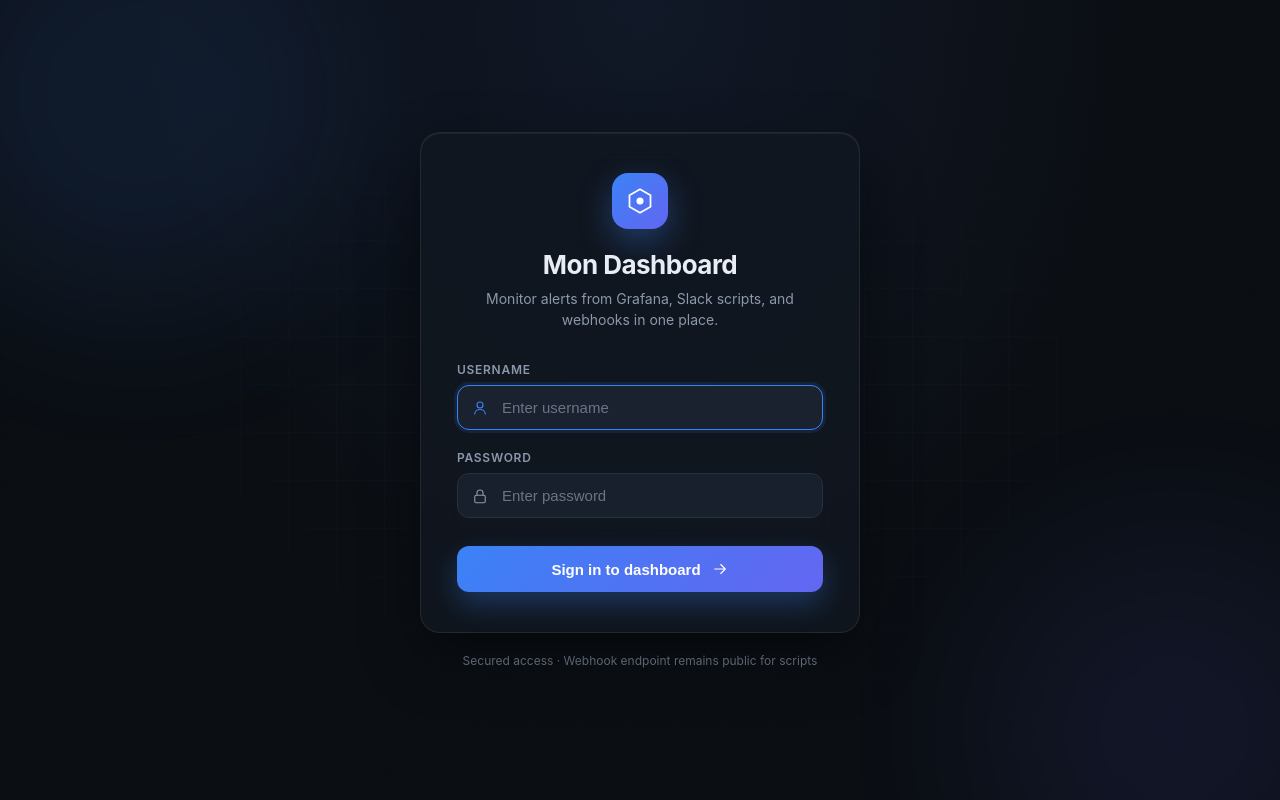
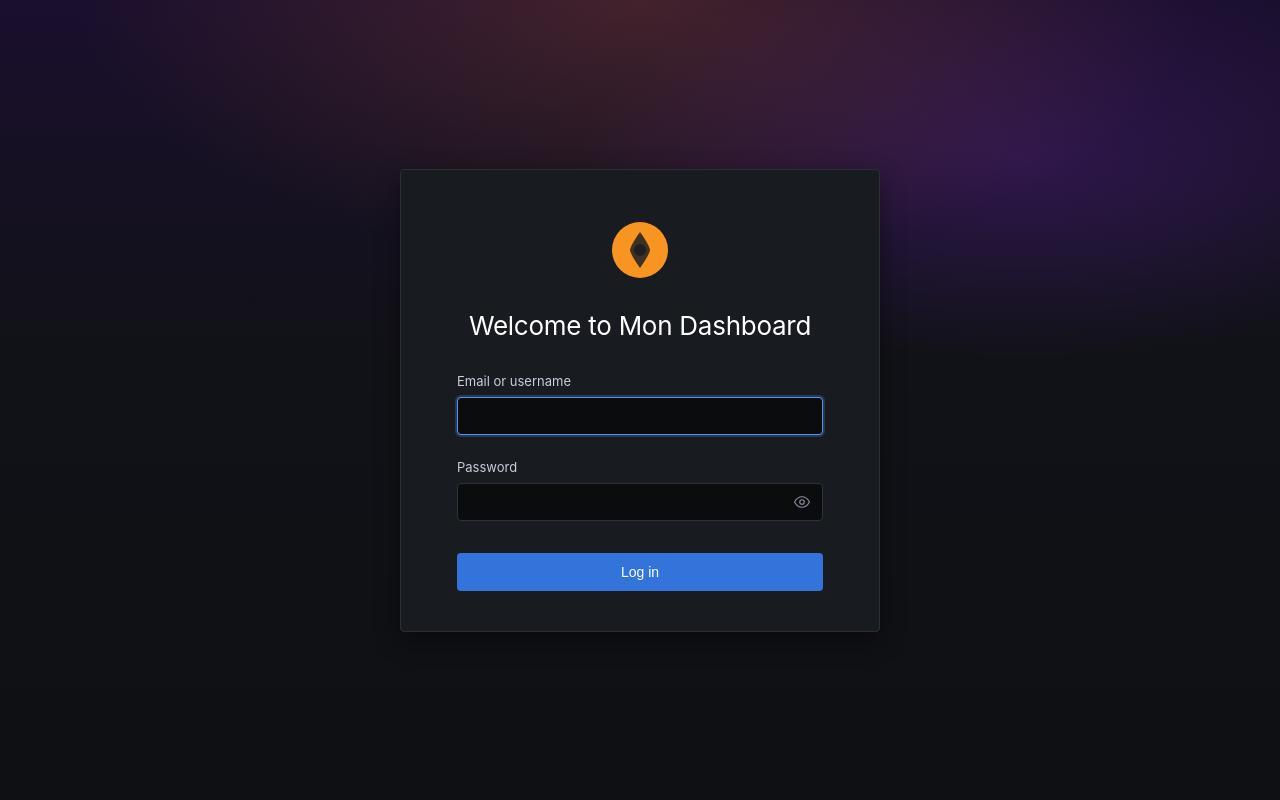
Before and after one commit to samyajyoti/api_monitoring_python, a FastAPI app: page /login in a window 1280 px wide. Run offline with FastAPI, Linux system fonts and the light colour scheme.

Commit message:
Restyle login and time picker to match Grafana UI.
Use purple gradient login card with blue button and a compact time selector with IST timezone label.

Co-authored-by: Cursor <cursoragent@cursor.com>

```diff
--- a/static/css/style.css
+++ b/static/css/style.css
@@ -111,14 +111,22 @@ body {
 .topbar {
   display: flex;
   justify-content: space-between;
-  align-items: flex-start;
+  align-items: center;
+  flex-wrap: wrap;
+  gap: 16px;
   margin-bottom: 24px;
 }
 
 .topbar h2 { font-size: 24px; font-weight: 700; }
 .subtitle { color: var(--muted); font-size: 14px; margin-top: 4px; }
 
-.topbar-actions { display: flex; align-items: center; gap: 12px; }
+.topbar-actions {
+  display: flex;
+  align-items: center;
+  flex-wrap: wrap;
+  gap: 10px;
+  justify-content: flex-end;
+}
 
 .live-indicator {
   display: flex;
@@ -369,316 +377,212 @@ body {
   .app { grid-template-columns: 1fr; }
   .sidebar { display: none; }
   .main { padding: 16px; }
-  .topbar { flex-direction: column; gap: 16px; }
-  .topbar-actions { flex-wrap: wrap; width: 100%; }
-  .time-select-wrap { min-width: 100%; }
+  .topbar-actions { width: 100%; justify-content: flex-start; }
+  .grafana-time-picker { width: 100%; }
   .login-card { padding: 32px 24px; }
 }
 
-.time-filter {
+/* ── Grafana-style time picker ── */
+
+.grafana-time-picker {
   position: relative;
+  display: inline-flex;
+  align-items: center;
+  gap: 8px;
+  height: 32px;
+  padding: 0 10px;
+  background: #111217;
+  border: 1px solid #2c3235;
+  border-radius: 4px;
+  cursor: pointer;
+  flex-shrink: 0;
+  transition: border-color 0.15s, background 0.15s;
 }
 
-.time-select-wrap {
-  position: relative;
-  display: flex;
-  align-items: center;
-  min-width: 190px;
-  background: linear-gradient(135deg, rgba(59, 130, 246, 0.12), rgba(99, 102, 241, 0.08));
-  border: 1px solid rgba(59, 130, 246, 0.25);
-  border-radius: 999px;
-  padding: 0 36px 0 40px;
-  box-shadow: 0 4px 20px rgba(59, 130, 246, 0.08);
-  transition: border-color 0.2s, box-shadow 0.2s, transform 0.2s;
+.grafana-time-picker:hover {
+  border-color: #40464d;
+  background: #161719;
 }
 
-.time-select-wrap:hover {
-  border-color: rgba(59, 130, 246, 0.45);
-  box-shadow: 0 6px 24px rgba(59, 130, 246, 0.14);
+.grafana-time-icon {
+  width: 16px;
+  height: 16px;
+  color: #ccccdc;
+  flex-shrink: 0;
 }
 
-.time-select-wrap:focus-within {
-  border-color: var(--accent);
-  box-shadow: 0 0 0 3px rgba(59, 130, 246, 0.15);
-}
-
-.time-select-icon {
-  position: absolute;
-  left: 14px;
-  width: 16px;
-  height: 16px;
-  color: var(--accent);
+.grafana-time-label {
+  font-size: 13px;
+  color: #ccccdc;
+  white-space: nowrap;
   pointer-events: none;
 }
 
-.time-select-chevron {
-  position: absolute;
-  right: 12px;
-  width: 16px;
-  height: 16px;
-  color: var(--muted);
+.grafana-time-tz {
+  font-size: 13px;
+  font-weight: 600;
+  color: #ff9830;
+  white-space: nowrap;
   pointer-events: none;
 }
 
-.time-select {
-  appearance: none;
-  -webkit-appearance: none;
-  width: 100%;
-  background: transparent;
-  border: none;
-  color: var(--text);
-  padding: 10px 0;
-  font-size: 13px;
-  font-weight: 500;
-  cursor: pointer;
-  outline: none;
+.grafana-time-chevron {
+  width: 14px;
+  height: 14px;
+  color: #8e8ea0;
+  flex-shrink: 0;
+  pointer-events: none;
 }
 
-.time-select option,
-.time-select optgroup {
-  background: var(--surface);
-  color: var(--text);
+.grafana-time-select {
+  position: absolute;
+  inset: 0;
+  width: 100%;
+  height: 100%;
+  opacity: 0;
+  cursor: pointer;
+  border: none;
+  background: transparent;
 }
 
 .topbar-actions a.btn {
   text-decoration: none;
   display: inline-flex;
   align-items: center;
+  white-space: nowrap;
 }
 
-/* ── Login page ── */
+/* ── Grafana-style login page ── */
 
 .login-page {
-  position: relative;
-  display: grid;
-  place-items: center;
   min-height: 100vh;
+  display: flex;
+  align-items: center;
+  justify-content: center;
   padding: 24px;
-  overflow: hidden;
-}
-
-.login-bg {
-  position: fixed;
-  inset: 0;
-  z-index: 0;
-  background: radial-gradient(ellipse at top, #111827 0%, var(--bg) 55%);
-}
-
-.login-grid {
-  position: absolute;
-  inset: 0;
-  background-image:
-    linear-gradient(rgba(59, 130, 246, 0.04) 1px, transparent 1px),
-    linear-gradient(90deg, rgba(59, 130, 246, 0.04) 1px, transparent 1px);
-  background-size: 48px 48px;
-  mask-image: radial-gradient(ellipse at center, black 20%, transparent 75%);
-}
-
-.login-glow {
-  position: absolute;
-  border-radius: 50%;
-  filter: blur(80px);
-  opacity: 0.5;
-  animation: floatGlow 8s ease-in-out infinite;
-}
-
-.login-glow-1 {
-  width: 420px;
-  height: 420px;
-  top: -120px;
-  left: -80px;
-  background: rgba(59, 130, 246, 0.22);
-}
-
-.login-glow-2 {
-  width: 360px;
-  height: 360px;
-  bottom: -100px;
-  right: -60px;
-  background: rgba(99, 102, 241, 0.18);
-  animation-delay: -4s;
-}
-
-@keyframes floatGlow {
-  0%, 100% { transform: translate(0, 0) scale(1); }
-  50% { transform: translate(20px, 15px) scale(1.05); }
-}
-
-.login-shell {
-  position: relative;
-  z-index: 1;
-  width: 100%;
-  max-width: 440px;
+  background:
+    radial-gradient(ellipse 80% 60% at 50% 0%, rgba(255, 120, 40, 0.18) 0%, transparent 55%),
+    radial-gradient(ellipse 70% 50% at 80% 20%, rgba(120, 40, 200, 0.25) 0%, transparent 50%),
+    linear-gradient(180deg, #1a0f2e 0%, #111217 45%, #0f1014 100%);
 }
 
 .login-card {
-  background: rgba(18, 24, 32, 0.82);
-  backdrop-filter: blur(20px);
-  -webkit-backdrop-filter: blur(20px);
-  border: 1px solid rgba(255, 255, 255, 0.08);
-  border-radius: 20px;
-  padding: 40px 36px;
-  box-shadow:
-    0 24px 60px rgba(0, 0, 0, 0.45),
-    inset 0 1px 0 rgba(255, 255, 255, 0.06);
+  width: 100%;
+  max-width: 480px;
+  background: #181b1f;
+  border: 1px solid #2c2f36;
+  border-radius: 4px;
+  padding: 48px 56px 40px;
+  box-shadow: 0 8px 24px rgba(0, 0, 0, 0.4);
 }
 
-.login-header {
-  text-align: center;
-  margin-bottom: 32px;
+.login-logo-grafana {
+  display: flex;
+  justify-content: center;
+  margin-bottom: 28px;
 }
 
-.login-logo {
-  width: 56px;
-  height: 56px;
-  margin: 0 auto 20px;
-  border-radius: 16px;
-  background: linear-gradient(135deg, var(--accent), #6366f1);
-  display: grid;
-  place-items: center;
-  color: white;
-  box-shadow: 0 12px 32px rgba(59, 130, 246, 0.35);
+.login-logo-grafana svg {
+  width: 64px;
+  height: 64px;
 }
 
-.login-logo svg {
-  width: 28px;
-  height: 28px;
-}
-
-.login-header h1 {
+.login-title {
+  text-align: center;
   font-size: 26px;
-  font-weight: 700;
-  letter-spacing: -0.02em;
-  margin-bottom: 8px;
-}
-
-.login-header p {
-  font-size: 14px;
-  color: var(--muted);
-  line-height: 1.5;
-  max-width: 320px;
-  margin: 0 auto;
+  font-weight: 400;
+  color: #ffffff;
+  margin-bottom: 32px;
+  letter-spacing: -0.01em;
 }
 
 .login-form {
   display: flex;
   flex-direction: column;
-  gap: 20px;
+  gap: 24px;
 }
 
-.input-group label {
+.form-field label {
   display: block;
-  font-size: 12px;
-  font-weight: 600;
-  text-transform: uppercase;
-  letter-spacing: 0.06em;
-  color: var(--muted);
+  font-size: 13px;
+  color: #ccccdc;
   margin-bottom: 8px;
 }
 
-.input-wrap {
-  position: relative;
-  display: flex;
-  align-items: center;
+.form-field input {
+  width: 100%;
+  height: 38px;
+  padding: 0 12px;
+  background: #0b0c0e;
+  border: 1px solid #2c3235;
+  border-radius: 4px;
+  color: #ffffff;
+  font-size: 14px;
+  transition: border-color 0.15s, box-shadow 0.15s;
 }
 
-.input-wrap svg {
-  position: absolute;
-  left: 14px;
-  width: 18px;
-  height: 18px;
-  color: var(--muted);
-  pointer-events: none;
-  transition: color 0.2s;
+.form-field input:focus {
+  outline: none;
+  border-color: #5794f2;
+  box-shadow: 0 0 0 2px rgba(87, 148, 242, 0.25);
 }
 
-.input-wrap input {
-  width: 100%;
-  background: rgba(26, 34, 48, 0.9);
-  border: 1px solid var(--border);
-  border-radius: 12px;
-  padding: 13px 14px 13px 44px;
-  color: var(--text);
-  font-size: 15px;
-  transition: border-color 0.2s, box-shadow 0.2s, background 0.2s;
+.password-field {
+  position: relative;
 }
 
-.input-wrap input::placeholder {
-  color: rgba(139, 152, 171, 0.7);
+.password-field input {
+  padding-right: 40px;
 }
 
-.input-wrap input:focus {
-  border-color: var(--accent);
-  background: rgba(26, 34, 48, 1);
-  box-shadow: 0 0 0 3px rgba(59, 130, 246, 0.12);
-  outline: none;
-}
-
-.input-wrap:focus-within svg {
-  color: var(--accent);
-}
-
-.btn-login {
+.toggle-password {
+  position: absolute;
+  right: 8px;
+  top: 50%;
+  transform: translateY(-50%);
+  background: none;
+  border: none;
+  padding: 4px;
+  cursor: pointer;
+  color: #8e8ea0;
   display: flex;
   align-items: center;
   justify-content: center;
-  gap: 10px;
-  width: 100%;
-  margin-top: 8px;
-  padding: 14px 20px;
-  border: none;
-  border-radius: 12px;
-  background: linear-gradient(135deg, var(--accent), #6366f1);
-  color: white;
-  font-size: 15px;
-  font-weight: 600;
-  cursor: pointer;
-  box-shadow: 0 12px 28px rgba(59, 130, 246, 0.3);
-  transition: transform 0.15s, box-shadow 0.15s, opacity 0.15s;
 }
 
-.btn-login svg {
+.toggle-password:hover {
+  color: #ccccdc;
+}
+
+.toggle-password svg {
   width: 18px;
   height: 18px;
-  transition: transform 0.15s;
 }
 
-.btn-login:hover {
-  transform: translateY(-1px);
-  box-shadow: 0 16px 36px rgba(59, 130, 246, 0.38);
+.btn-grafana-login {
+  width: 100%;
+  height: 38px;
+  margin-top: 8px;
+  border: none;
+  border-radius: 4px;
+  background: #3274d9;
+  color: #ffffff;
+  font-size: 14px;
+  font-weight: 500;
+  cursor: pointer;
+  transition: background 0.15s;
 }
 
-.btn-login:hover svg {
-  transform: translateX(3px);
-}
-
-.btn-login:active {
-  transform: translateY(0);
+.btn-grafana-login:hover {
+  background: #1f62c0;
 }
 
 .login-error {
-  display: flex;
-  align-items: center;
-  gap: 10px;
-  background: rgba(239, 68, 68, 0.1);
-  border: 1px solid rgba(239, 68, 68, 0.25);
-  color: #fca5a5;
-  padding: 12px 14px;
-  border-radius: 12px;
+  background: rgba(229, 69, 69, 0.12);
+  border: 1px solid rgba(229, 69, 69, 0.35);
+  color: #ff7f7f;
+  padding: 10px 12px;
+  border-radius: 4px;
   font-size: 13px;
   margin-bottom: 20px;
 }
-
-.login-error svg {
-  width: 18px;
-  height: 18px;
-  flex-shrink: 0;
-  color: var(--critical);
-}
-
-.login-footer {
-  text-align: center;
-  margin-top: 20px;
-  font-size: 12px;
-  color: rgba(139, 152, 171, 0.8);
-}
--- a/templates/login.html
+++ b/templates/login.html
@@ -4,71 +4,67 @@
   <meta charset="UTF-8">
   <meta name="viewport" content="width=device-width, initial-scale=1.0">
   <title>Login — Mon Dashboard</title>
-  <link rel="stylesheet" href="/static/css/style.css">
+  <link rel="stylesheet" href="/static/css/style.css?v=4">
 </head>
 <body class="login-page">
-  <div class="login-bg">
-    <div class="login-glow login-glow-1"></div>
-    <div class="login-glow login-glow-2"></div>
-    <div class="login-grid"></div>
+  <div class="login-card">
+    <div class="login-logo-grafana" aria-hidden="true">
+      <svg viewBox="0 0 64 64" fill="none">
+        <circle cx="32" cy="32" r="28" fill="url(#logoGrad)"/>
+        <path d="M32 14c-6 8-10 16-10 18s4 10 10 18c6-8 10-16 10-18s-4-10-10-18z" fill="#1f1f23" opacity="0.85"/>
+        <circle cx="32" cy="32" r="6" fill="#1f1f23"/>
+        <defs>
+          <linearGradient id="logoGrad" x1="8" y1="8" x2="56" y2="56">
+            <stop stop-color="#f79520"/>
+            <stop offset="0.5" stop-color="#f46800"/>
+            <stop offset="1" stop-color="#e55400"/>
+          </linearGradient>
+        </defs>
+      </svg>
     </div>
 
-  <div class="login-shell">
-    <div class="login-card">
-      <div class="login-header">
-        <div class="login-logo">
-          <svg viewBox="0 0 24 24" fill="none" aria-hidden="true">
-            <path d="M12 2L3 7v10l9 5 9-5V7l-9-5z" stroke="currentColor" stroke-width="1.5" stroke-linejoin="round"/>
-            <circle cx="12" cy="12" r="3" fill="currentColor"/>
-          </svg>
-        </div>
-        <h1>Mon Dashboard</h1>
-        <p>Monitor alerts from Grafana, Slack scripts, and webhooks in one place.</p>
-      </div>
+    <h1 class="login-title">Welcome to Mon Dashboard</h1>
 
     {% if error %}
-      <div class="login-error">
-        <svg viewBox="0 0 24 24" fill="none" aria-hidden="true">
-          <circle cx="12" cy="12" r="9" stroke="currentColor" stroke-width="1.5"/>
-          <path d="M12 8v5M12 16h.01" stroke="currentColor" stroke-width="1.5" stroke-linecap="round"/>
-        </svg>
-        <span>{{ error }}</span>
-      </div>
+    <div class="login-error">{{ error }}</div>
     {% endif %}
 
     <form method="post" action="/login" class="login-form">
-        <div class="input-group">
-          <label for="username">Username</label>
-          <div class="input-wrap">
-            <svg viewBox="0 0 24 24" fill="none" aria-hidden="true">
-              <circle cx="12" cy="8" r="4" stroke="currentColor" stroke-width="1.5"/>
-              <path d="M5 20c0-4 3.5-6 7-6s7 2 7 6" stroke="currentColor" stroke-width="1.5" stroke-linecap="round"/>
+      <div class="form-field">
+        <label for="username">Email or username</label>
+        <input id="username" type="text" name="username" required autofocus autocomplete="username">
+      </div>
+
+      <div class="form-field">
+        <label for="password">Password</label>
+        <div class="password-field">
+          <input id="password" type="password" name="password" required autocomplete="current-password">
+          <button type="button" class="toggle-password" aria-label="Show password">
+            <svg class="icon-eye" viewBox="0 0 24 24" fill="none">
+              <path d="M2 12s4-7 10-7 10 7 10 7-4 7-10 7-10-7-10-7z" stroke="currentColor" stroke-width="1.5"/>
+              <circle cx="12" cy="12" r="3" stroke="currentColor" stroke-width="1.5"/>
             </svg>
-            <input id="username" type="text" name="username" placeholder="Enter username" required autofocus autocomplete="username">
+            <svg class="icon-eye-off hidden" viewBox="0 0 24 24" fill="none">
+              <path d="M3 3l18 18M10.6 10.6A4 4 0 0 0 12 16a4 4 0 0 0 3.4-1.8M6.7 6.7C4.6 8.1 3 10 2 12s4 7 10 7c1.8 0 3.5-.4 5-1.2M14.1 5.2C13.4 5.1 12.7 5 12 5 6 5 2 12 2 12" stroke="currentColor" stroke-width="1.5" stroke-linecap="round"/>
+            </svg>
+          </button>
         </div>
       </div>
 
-        <div class="input-group">
-          <label for="password">Password</label>
-          <div class="input-wrap">
-            <svg viewBox="0 0 24 24" fill="none" aria-hidden="true">
-              <rect x="5" y="11" width="14" height="10" rx="2" stroke="currentColor" stroke-width="1.5"/>
-              <path d="M8 11V8a4 4 0 0 1 8 0v3" stroke="currentColor" stroke-width="1.5" stroke-linecap="round"/>
-            </svg>
-            <input id="password" type="password" name="password" placeholder="Enter password" required autocomplete="current-password">
-          </div>
-        </div>
-
-        <button type="submit" class="btn-login">
-          <span>Sign in to dashboard</span>
-          <svg viewBox="0 0 24 24" fill="none" aria-hidden="true">
-            <path d="M5 12h14M13 6l6 6-6 6" stroke="currentColor" stroke-width="1.5" stroke-linecap="round" stroke-linejoin="round"/>
-          </svg>
-        </button>
+      <button type="submit" class="btn-grafana-login">Log in</button>
     </form>
   </div>
 
-    <p class="login-footer">Secured access · Webhook endpoint remains public for scripts</p>
-  </div>
+  <script>
+    document.querySelector(".toggle-password")?.addEventListener("click", () => {
+      const input = document.getElementById("password");
+      const eye = document.querySelector(".icon-eye");
+      const eyeOff = document.querySelector(".icon-eye-off");
+      const hidden = input.type === "password";
+      input.type = hidden ? "text" : "password";
+      eye.classList.toggle("hidden", hidden);
+      eyeOff.classList.toggle("hidden", !hidden);
+    });
+  </script>
 </body>
 </html>
```
Also changed, not shown: static/js/app.js (+17 -1 lines), templates/index.html (+10 -10 lines). Lines whose indentation alone changed are shown as unchanged.
